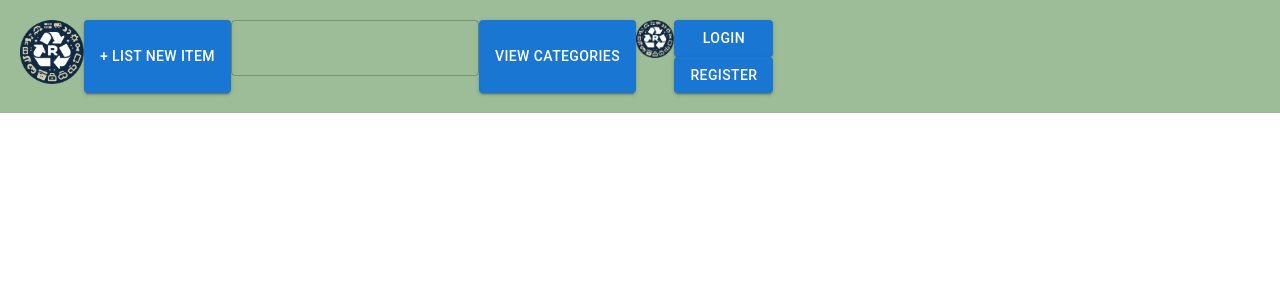
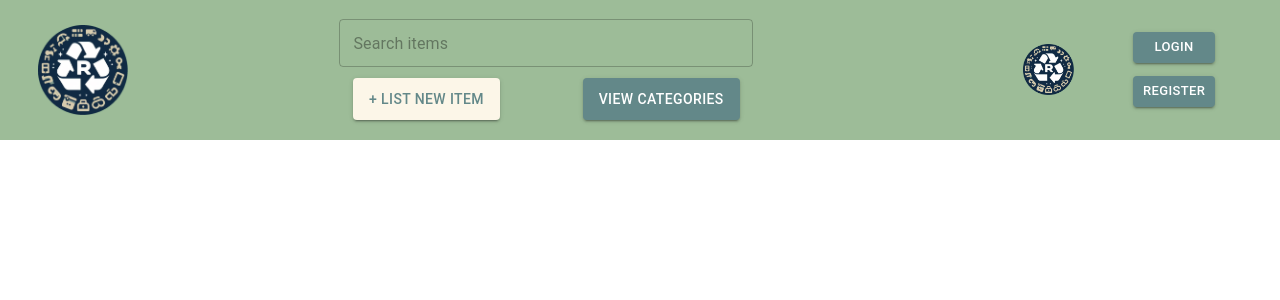
Before and after one commit to benas-juskus/REUSABLES, a React (Create React App) app in the folder client/: page /header in a window 1280 px wide. Shown: the top 300 px of the page. Built offline with nearby package versions, Linux system fonts and the light colour scheme.

Commit message:
Basic header refinements and appearance complete

```diff
--- a/client/src/components/layout/header.jsx
+++ b/client/src/components/layout/header.jsx
@@ -1,7 +1,7 @@
 import { useState } from "react";
 import {Formik} from 'formik'
 import { createTheme, Button, Box} from "@mui/material";
-import TextField from '@mui/material/TextField';
+import OutlinedInput from '@mui/material/OutlinedInput';
 import styled from "@emotion/styled";
 import { Link } from 'react-router-dom'
 
@@ -22,54 +22,83 @@ const headerTheme = createTheme({
     }
   });
 
+const Wrapper = styled(Box) ({
+    display: 'flex',
+    justifyContent: 'space-between',
+    backgroundColor: headerTheme.palette.primary.main,
+    padding: '1.5em 0.5em 1.5em 3em'
+});
+
 const Logo = styled(Box) ({
-    height: "5em",
-    width: "5em"
-})
+    alignSelf: "center",
+    height: "7em",
+    width: "7em"
+});
 
 const Nav = styled(Box) ({
+    maxWidth: "80%",
     display: 'flex',
-    backgroundColor: headerTheme.palette.primary.main,
+    flexWrap: 'wrap',
+    justifyContent: 'space-evenly'
 });
 
-const Search = styled(TextField) ({
-
+const Search = styled(OutlinedInput) ({
+    width: "75%",
+    height: "3em",
 });
 
 const UserPanel = styled(Box) ({
-    display: 'flex'
-})
+    width: "25%",
+    maxWidth: "55%",
+    display: 'flex',
+    justifyContent: 'space-evenly'
+});
+
 const Avatar = styled(Box) ({
-    height: "3em",
-    width: "3em"
-})
+    alignSelf: "center",
+    height: "4em",
+    width: "4em"
+});
+
 const UserPanelBtns = styled(Box) ({
     display: 'flex',
+    justifyContent: 'space-evenly',
     flexDirection: 'column'
-})
-const Wrapper = styled(Box) ({
-    display: 'flex',
-    backgroundColor: headerTheme.palette.primary.main,
-    padding: '20px'
-})
+});
 
 const Header = () => {
 
     return (
         <Wrapper>
+
             <Logo component="img" src="./assets/logos/Logo-main-no-bg.png" alt="logo"/>
+
             <Nav>
-                <Button variant="contained">+ List new item</Button>
-                <Search></Search>
-                <Button variant="contained">View Categories</Button>
+                <Search placeholder="Search items">Search listings</Search>
+                <Button variant="contained" style={{
+                        height: "3em",
+                        marginTop: "0.8em",
+                        color: headerTheme.palette.primary.dark,
+                        backgroundColor: headerTheme.palette.secondary.light
+                        }}>+ List new item
+                </Button>
+
+                <Button variant="contained" style={{
+                        height: "3em",
+                        marginTop: "0.8em",
+                        backgroundColor: headerTheme.palette.primary.dark
+                        }}>View Categories
+                </Button>
             </Nav>
+
             <UserPanel>
                 <Avatar component="img" src="./assets/logos/Logo-main-no-bg.png" alt="avatar"/>
                 <UserPanelBtns>
-                    <Button variant="contained">Login</Button>
-                    <Button variant="contained">Register</Button>
+                    <Button variant="contained" size="small" style={{backgroundColor: headerTheme.palette.primary.dark}}>Login</Button>
+                    <Button variant="contained" size="small" style={{backgroundColor: headerTheme.palette.primary.dark}}>Register</Button>
                 </UserPanelBtns>
             </UserPanel>
+
         </Wrapper>
     )
 }
```
